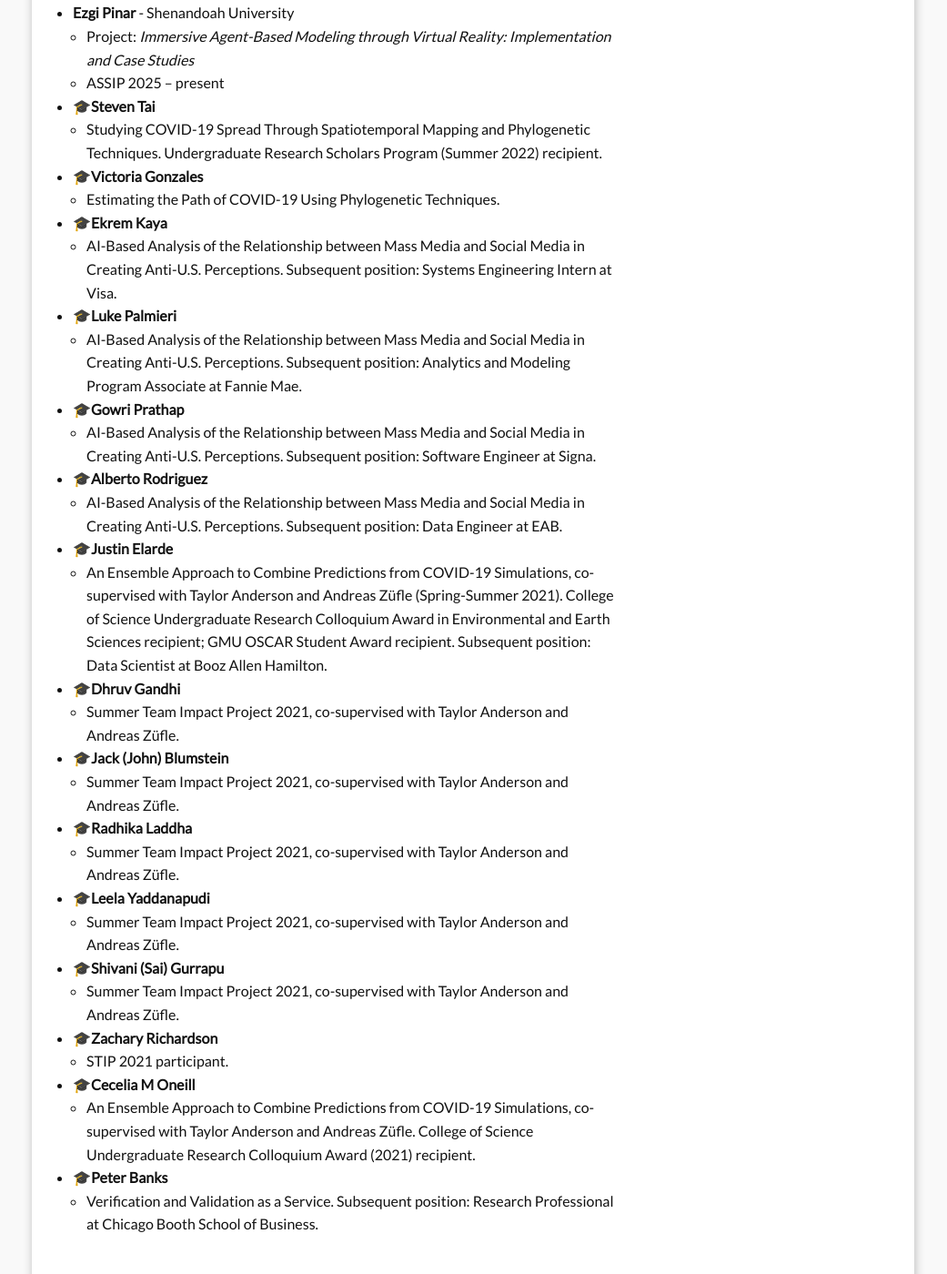
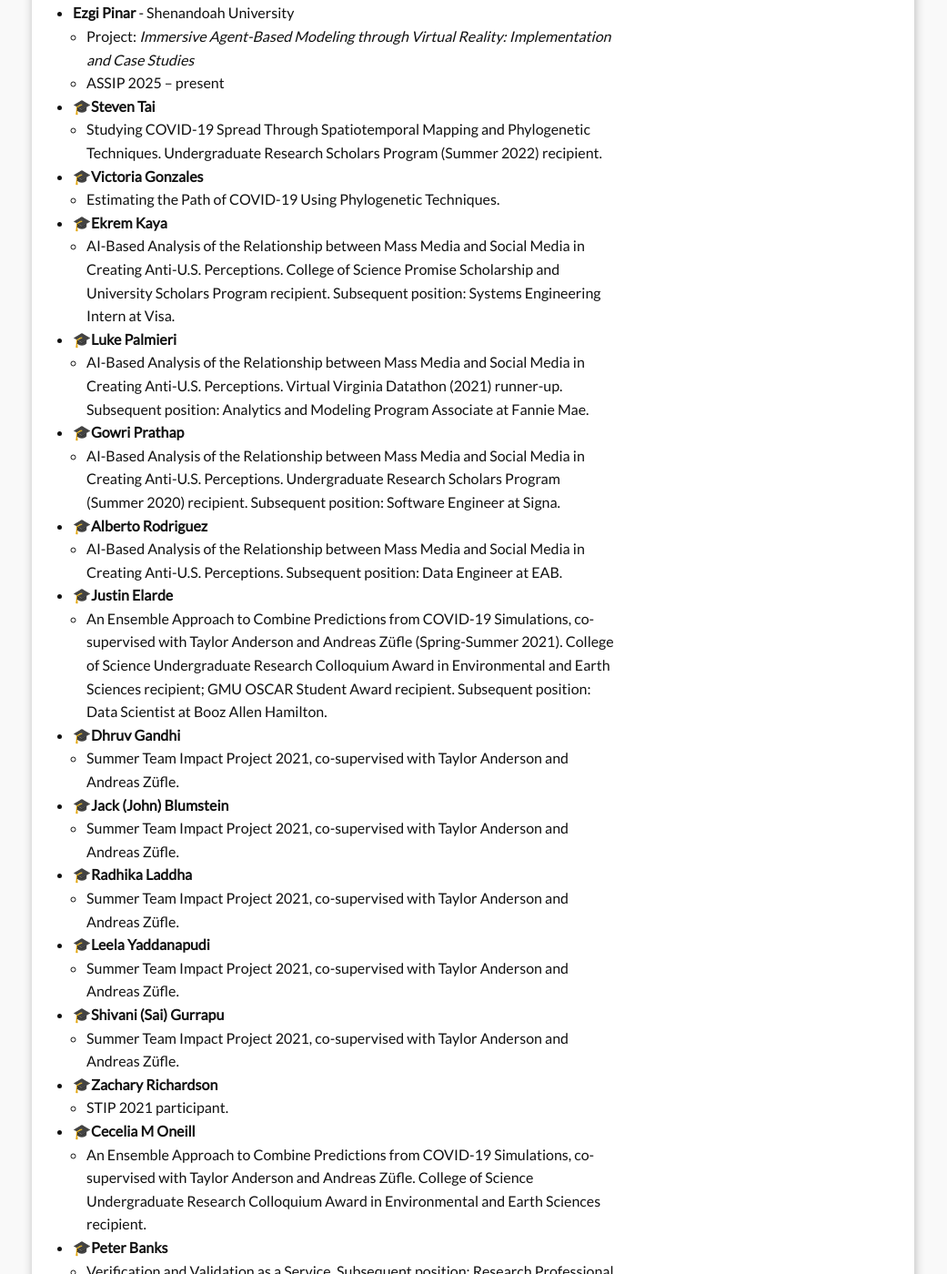
Before and after one commit to hamdikavak/hamdikavak.github.io, a Jekyll site: the page built from j_students.md, in a window 1280 px wide and 1400 px high, scrolled down 4572 px. Shown: the whole window at 91% size, without its empty margins (120-1161 px from the left). Built offline with Jekyll 4.4.1, drawn with Linux system fonts in a browser that asks for light colours; nearby versions of some CDN libraries.

Commit message:
Add missing undergrad research awards from archived students page
Recovered from a Jan 2022 snapshot of the Students page: Ekrem Kaya,
Luke Palmieri, and Gowri Prathap award mentions; aligned Cecelia
Oneill's award wording to match the original phrasing.

```diff
--- a/_data/students.yml
+++ b/_data/students.yml
@@ -175,11 +175,11 @@ undergrad:
     - name: "Victoria Gonzales"
       note: "Estimating the Path of COVID-19 Using Phylogenetic Techniques."
     - name: "Ekrem Kaya"
-      note: "AI-Based Analysis of the Relationship between Mass Media and Social Media in Creating Anti-U.S. Perceptions. Subsequent position: Systems Engineering Intern at Visa."
+      note: "AI-Based Analysis of the Relationship between Mass Media and Social Media in Creating Anti-U.S. Perceptions. College of Science Promise Scholarship and University Scholars Program recipient. Subsequent position: Systems Engineering Intern at Visa."
     - name: "Luke Palmieri"
-      note: "AI-Based Analysis of the Relationship between Mass Media and Social Media in Creating Anti-U.S. Perceptions. Subsequent position: Analytics and Modeling Program Associate at Fannie Mae."
+      note: "AI-Based Analysis of the Relationship between Mass Media and Social Media in Creating Anti-U.S. Perceptions. Virtual Virginia Datathon (2021) runner-up. Subsequent position: Analytics and Modeling Program Associate at Fannie Mae."
     - name: "Gowri Prathap"
-      note: "AI-Based Analysis of the Relationship between Mass Media and Social Media in Creating Anti-U.S. Perceptions. Subsequent position: Software Engineer at Signa."
+      note: "AI-Based Analysis of the Relationship between Mass Media and Social Media in Creating Anti-U.S. Perceptions. Undergraduate Research Scholars Program (Summer 2020) recipient. Subsequent position: Software Engineer at Signa."
     - name: "Alberto Rodriguez"
       note: "AI-Based Analysis of the Relationship between Mass Media and Social Media in Creating Anti-U.S. Perceptions. Subsequent position: Data Engineer at EAB."
     - name: "Justin Elarde"
@@ -197,7 +197,7 @@ undergrad:
     - name: "Zachary Richardson"
       note: "STIP 2021 participant."
     - name: "Cecelia M Oneill"
-      note: "An Ensemble Approach to Combine Predictions from COVID-19 Simulations, co-supervised with Taylor Anderson and Andreas Züfle. College of Science Undergraduate Research Colloquium Award (2021) recipient."
+      note: "An Ensemble Approach to Combine Predictions from COVID-19 Simulations, co-supervised with Taylor Anderson and Andreas Züfle. College of Science Undergraduate Research Colloquium Award in Environmental and Earth Sciences recipient."
     - name: "Peter Banks"
       note: "Verification and Validation as a Service. Subsequent position: Research Professional at Chicago Booth School of Business."
 
```
